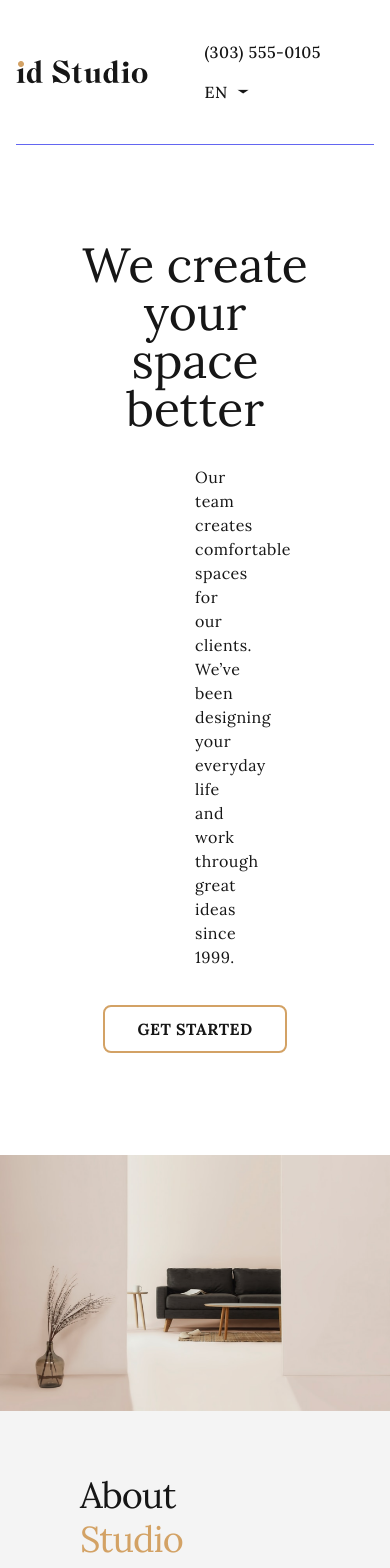
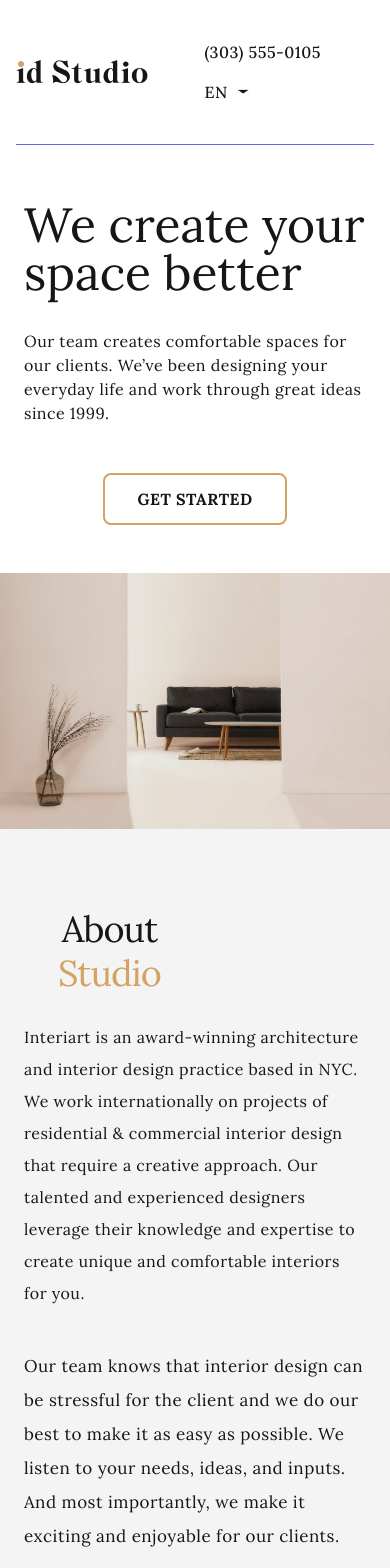
Before and after one commit to taniyaraina/my-app, a Next.js app: page / in a window 390 px wide. Shown: the top 1568 px of the page. Built offline with nearby package versions, Linux system fonts and the light colour scheme.

Commit message:
fixed in mobile responsiveness

```diff
--- a/src/components/atoms/Button.js
+++ b/src/components/atoms/Button.js
@@ -2,7 +2,7 @@ import react, { Children } from 'react'
 
 const Button = ({ children, textAlign }) => (
   <div
-    className={`mt-12 borderColor sm:flex sm:justify-center ${
+    className={`mt-12 borderColor flex sm:justify-center justify-center ${
       textAlign ? 'lg:justify-start' : 'lg:justify-center'
     }`}
   >
--- a/src/components/atoms/Heading.js
+++ b/src/components/atoms/Heading.js
@@ -4,7 +4,7 @@ const Heading = ({ children, className, textColor, textCenter, ...props }) => (
   <h2
     className={`text-4xl mb-1 font-normal tracking-tight sm:text-5xl lg:text-5xl ${
       textColor ? 'colorPrimary' : ''
-    } ${textCenter ? 'text-center' : ''}`}
+    } ${textCenter ? 'text-left md:text-center' : 'text-center md:text-left'}`}
   >
     {children}
   </h2>
--- a/src/components/home/AboutUs.js
+++ b/src/components/home/AboutUs.js
@@ -1,22 +1,22 @@
+import Container from '../atoms/Container'
 import React from 'react'
 import Heading from '../atoms/Heading'
 
 const About = () => (
-  <div>
-    <div className="bgLight">
-      <div className="mx-auto max-w-7xl py-16 px-20 sm:py-20 sm:px-6 lg:flex lg:justify-around lg:px-20">
+  <Container bgColor>
+    <div className="md:grid md:grid-cols-2">
       <div className="max-w-xl w-1/2">
         <Heading>About</Heading>
         <Heading textColor>Studio</Heading>
       </div>
-        <div className="w-8/12">
+      <div className="pt-6 md:pt-0">
         <p className="text-base pb-10 leading-loose">
           Interiart is an award-winning architecture and interior design
           practice based in NYC. We work internationally on projects of
           residential & commercial interior design that require a creative
           approach. Our talented and experienced designers leverage their
-            knowledge and expertise to create unique and comfortable interiors
-            for you.
+          knowledge and expertise to create unique and comfortable interiors for
+          you.
         </p>
         <p className="leading-loose">
           Our team knows that interior design can be stressful for the client
@@ -26,8 +26,7 @@ const About = () => (
         </p>
       </div>
     </div>
-    </div>{' '}
-  </div>
+  </Container>
 )
 
 export default About
--- a/src/components/home/HomeHero.js
+++ b/src/components/home/HomeHero.js
@@ -4,12 +4,12 @@ import Button from '../atoms/Button'
 
 const HomeHero = () => (
   <main className="lg:relative">
-    <div className="mx-auto w-full max-w-7xl pt-10 pb-28 px-20 text-center lg:py-36 lg:text-left">
-      <div className="lg:w-1/2 xl:pr-20">
-        <h1 className="min-[320px]:text-5xl text-7xl font-normal tracking-normal textSecondaryColor sm:text-5xl md:text-7xl lg:text-5xl xl:text-7xl">
+    <div className="mx-auto w-full max-w-7xl pb-12 px-6 md:py-28 md:px-20 md:text-center lg:py-36 lg:text-left">
+      <div className="lg:w-1/2 lg:pr-20">
+        <h1 className="max-w-full text-5xl md:text-7xl font-normal tracking-normal textSecondaryColor lg:text-7xl xl:text-7xl">
           <span className="block xl:inline">We create your space better</span>{' '}
         </h1>
-        <p className="mx-auto mt-8 max-w-0 text-base sm:text-xl md:mt-12 md:max-w-3xl">
+        <p className="mx-auto mt-8 max-w-none text-base sm:text-xl md:mt-12 md:max-w-3xl">
           Our team creates comfortable spaces for our clients. We’ve been
           designing your everyday life and work through great ideas since 1999.
         </p>
--- a/src/components/home/Services.js
+++ b/src/components/home/Services.js
@@ -35,7 +35,7 @@ const Services = () => (
     <Heading>
       Our <span className="colorPrimary">Services</span>
     </Heading>
-    <dl className="grid mt-16 grid-cols-1 gap-12 lg:grid lg:grid-cols-4">
+    <dl className="grid md:mt-16 grid-cols-1 gap-12 lg:grid lg:grid-cols-4">
       {features.map((feature) => (
         <div className="text-center" key={feature.name}>
           <dt className="flex flex-col">
```
Lines whose indentation alone changed are shown as unchanged.
